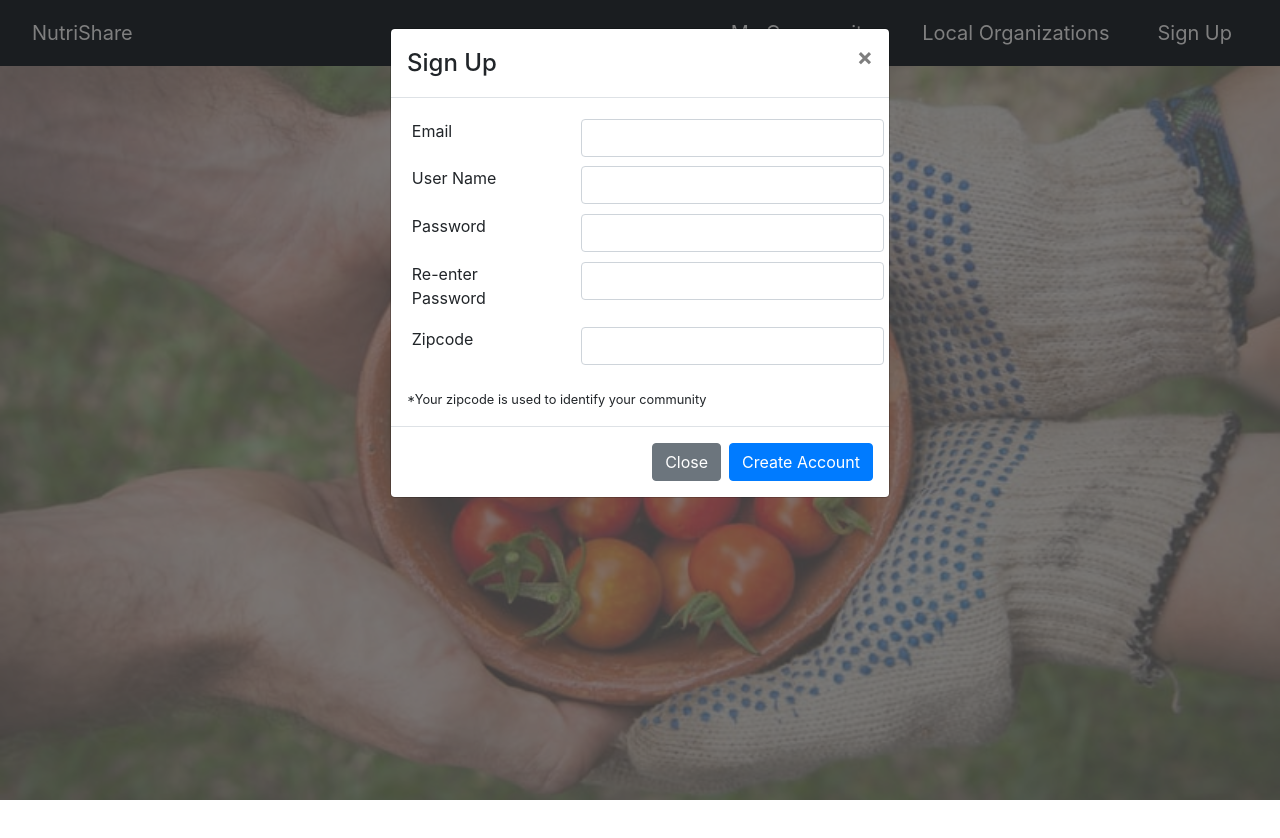
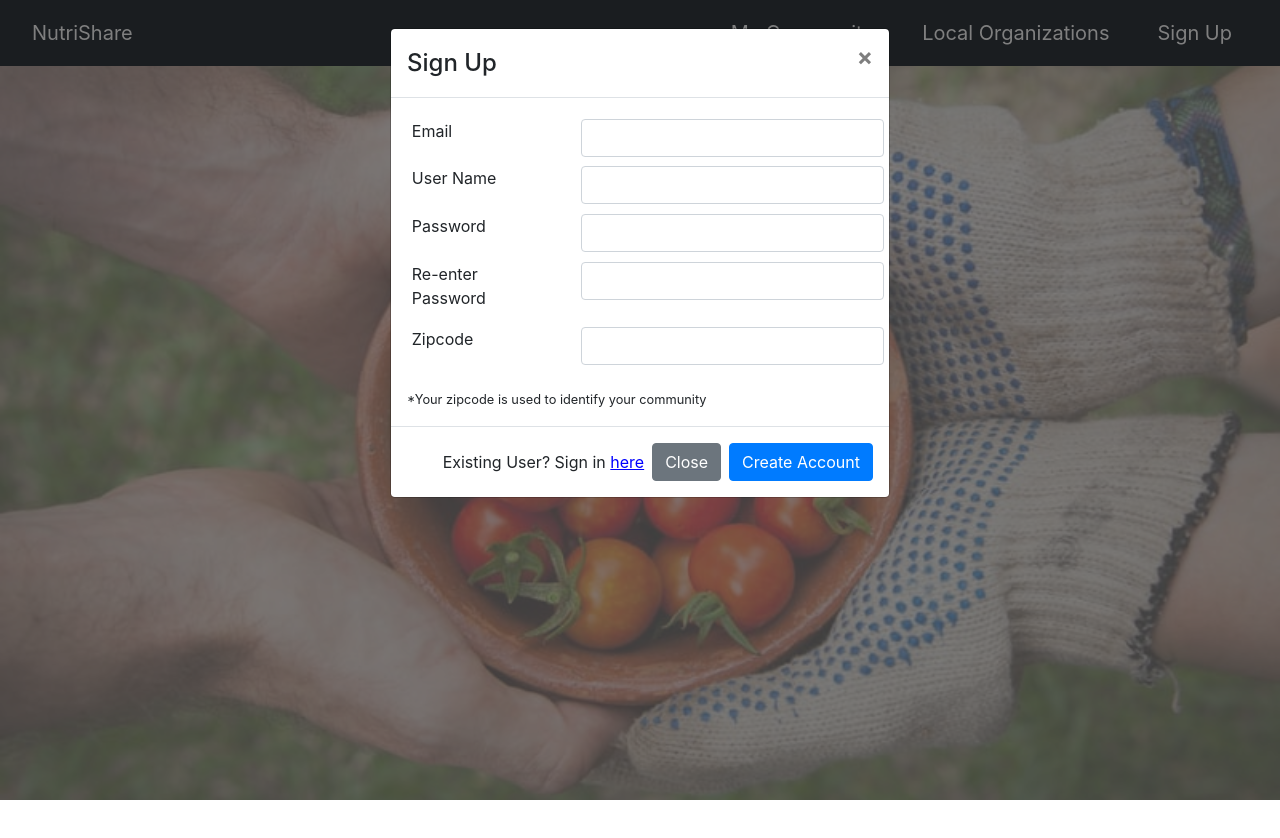
Before and after one commit to kilahancock-zz/hackathon2, a React (Create React App) app in the folder frontend/: page / in a window 1280 px wide. Both pictures are taken after a click on the button "Sign Up". Shown: the top 838 px of the page. Built offline with nearby package versions, Linux system fonts and the light colour scheme.

Commit message:
got modals working

```diff
--- a/frontend/src/App.js
+++ b/frontend/src/App.js
@@ -29,10 +29,21 @@ class App extends Component {
     console.log("state: ", this.state);
     return (
       <div className="App">
-        <SignUpModal isShown={this.state.modals.isSignUpShown} closeModal={this.closeSignUpModal} submitModal={this.signUpModalSubmitHandler} />
+        <SignUpModal
+          isShown={this.state.modals.isSignUpShown}
+          closeModal={this.closeSignUpModal}
+          submitModal={this.signUpModalSubmitHandler}
+          openSignInHandler={this.openSignInModalHandler}
+        />
+        <SignInModal
+          isShown={this.state.modals.isSignInShown}
+          closeModal={this.closeSignInModal}
+          submitModal={this.signInModalSubmitHandler}
+          openSignUpHandler={this.openSignUpModalHandler}
+        />
         <Router>
           <div className="nav">
-            <Navy signUpClickHandler={this.signUpPageClickedHandler}/>
+            <Navy signUpClickHandler={this.openSignUpModalHandler} />
           </div>
           <Switch>
             <Route exact path="/">
@@ -50,22 +61,34 @@ class App extends Component {
     )
   }
 
-  signUpPageClickedHandler = (event) => {
+  openSignUpModalHandler = () => {
     this.setState({
       ...this.state,
       modals: {
         ...this.state.modals,
         isSignUpShown: true,
+        isSignInShown: false
       }
     });
   }
 
-  closeSignUpModal = (event) => {
+  closeSignUpModal = () => {
     this.setState({
       ...this.state,
       modals: {
         ...this.state.modals,
         isSignUpShown: false,
+      }
+    });
+  }
+
+  openSignInModalHandler = () => {
+    this.setState({
+      ...this.state,
+      modals: {
+        ...this.state.modals,
+        isSignUpShown: false,
+        isSignInShown: true
       }
     });
   }
@@ -76,6 +99,8 @@ class App extends Component {
       modals: {
         ...this.state.modals,
         isSignUpShown: false,
+        isSignInShown: false
+      },
 
       user_info: {
         email: email,
@@ -83,19 +108,37 @@ class App extends Component {
         password: password,
         zipcode: zipcode
       },
-      }
     });
     //TODO: make API call to sign up a new user
   }
 
+  closeSignInModal = (event) => {
+    this.setState({
+      ...this.state,
+      modals: {
+        ...this.state.modals,
+        isSignInShown: false,
+      }
+    });
+  }
+
   signInModalSubmitHandler = (username, password) => {
     //Todo: API Call to get info
+    console.log("Username and pw submitted: ", username, password);
     this.setState({
+      ...this.state,
+      modals: {
+        ...this.state.modals,
+        isSignUpShown: false,
+        isSignInShown: false,
+      },
+
         user_info: {
+          ...this.state.user_info,
           username: username,
-        password: password
-      }
-    })
+          password: password,
+        },
+    });
   }
 }
 
--- a/frontend/src/components/SignInModal.js
+++ b/frontend/src/components/SignInModal.js
@@ -3,7 +3,8 @@ import Modal from 'react-bootstrap/Modal';
 import Button from 'react-bootstrap/Button';
 import Form from 'react-bootstrap/Form';
 import { Component } from 'react';
-import Table from 'react-bootstrap/Table'
+import Table from 'react-bootstrap/Table';
+import classes from '../css/link.module.css';
 
 class SignInModal extends Component {
     constructor(props) {
@@ -16,8 +17,6 @@ class SignInModal extends Component {
     }
 
     render() {
-        console.log("Password: ", this.state.password);
-        console.log("Username: ", this.state.username);
         return (
             <Modal show={this.props.isShown} onHide={this.props.closeModal}>
                 <Modal.Header closeButton>
@@ -32,7 +31,8 @@ class SignInModal extends Component {
                     </Table>
                 </Modal.Body>
                 <Modal.Footer>
-                    <Button variant="secondary" onClick={this.closeModal}>Close</Button>
+                <p>New User? Sign up <a className={classes.modalLink} onClick={this.props.openSignUpHandler}>here</a></p>
+                    <Button variant="secondary" onClick={this.props.closeModal}>Close</Button>
                     <Button variant="primary" onClick={this._submitClicked}>Sign In</Button>
                 </Modal.Footer>
             </Modal>
@@ -50,7 +50,7 @@ class SignInModal extends Component {
      * submitClickedHandler needs the entries in the order: username, email, password, zipcode
     */
     _submitClicked = () => {
-        this.props.submitClickedHandler(
+        this.props.submitModal(
             this.state.username,
             this.state.password,
         );
--- a/frontend/src/components/SignUpModal.js
+++ b/frontend/src/components/SignUpModal.js
@@ -4,6 +4,7 @@ import Button from 'react-bootstrap/Button';
 import Form from 'react-bootstrap/Form';
 import { Component } from 'react';
 import Table from 'react-bootstrap/Table'
+import classes from '../css/link.module.css';
 
 class SignUpModal extends Component {
     constructor(props) {
@@ -32,12 +33,17 @@ class SignUpModal extends Component {
                             {this._createTextInputRow("User Name", this._usernameChangeHandler)}
                             {this._createTextInputRow("Password", this._passwordChangeHandler)}
                             {this._createTextInputRow("Re-enter Password", this._passwordReenterChangeHandler)}
-                            {this._createTextInputRow("Zipcode", this._zipcodeChangeHandler)}
+                            <tr>
+                                <td><Form.Label >Zipcode</Form.Label></td>
+                                <td><Form.Control className="mx-sm-3" onChange={this._zipcodeChangeHandler} /></td>
+                            </tr>
                         </tbody>
                     </Table>
                     <small>*Your zipcode is used to identify your community</small>
+                    <br />
                 </Modal.Body>
                 <Modal.Footer>
+                    <p>Existing User? Sign in <a className={classes.modalLink} onClick={this.props.openSignInHandler}>here</a></p>
                     <Button variant="secondary" onClick={this.props.closeModal}>Close</Button>
                     <Button variant="primary" onClick={this._submitClicked}>Create Account</Button>
                 </Modal.Footer>
@@ -61,14 +67,9 @@ class SignUpModal extends Component {
     _createTextInputRow = (label, onChangeHandler) => {
         return (
             <tr>
-                <td>
-                    <Form.Label >{label}</Form.Label>
-                </td>
-                <td>
-                    <Form.Control className="mx-sm-3" onChange={onChangeHandler} />
-                </td>
+                <td><Form.Label >{label}</Form.Label></td>
+                <td><Form.Control className="mx-sm-3" onChange={onChangeHandler} /></td>
             </tr>
-
         );
     }
 
--- /dev/null
+++ b/frontend/src/css/link.module.css
@@ -0,0 +1,9 @@
+
+.modalLink {
+    color: blue !important;
+    text-decoration: underline !important;
+}
+
+.modalLink:hover {
+    cursor: pointer !important;
+}
```
Lines whose indentation alone changed are shown as unchanged.
